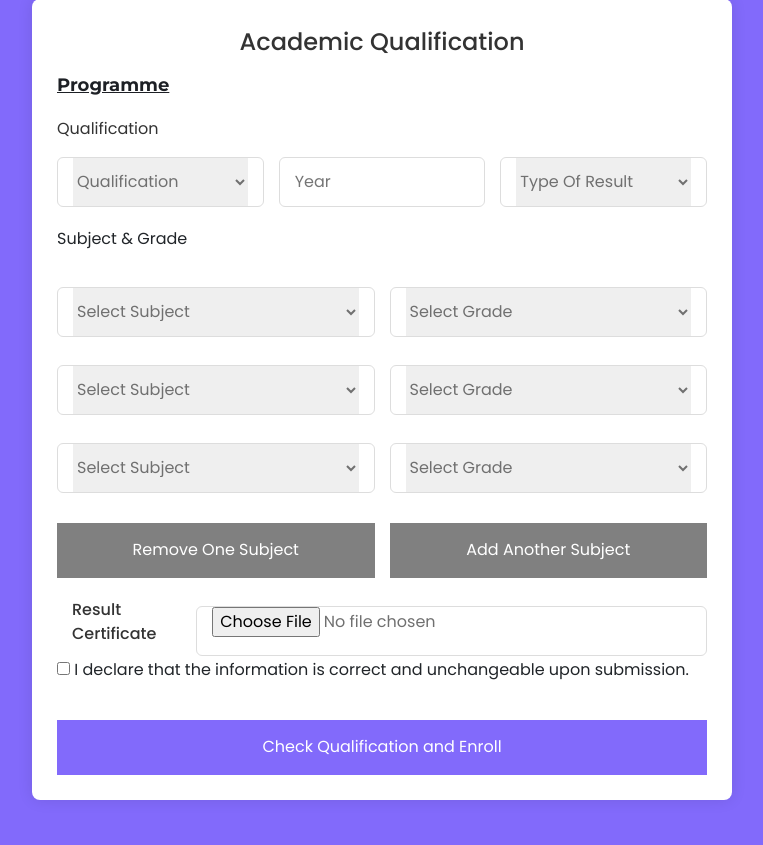
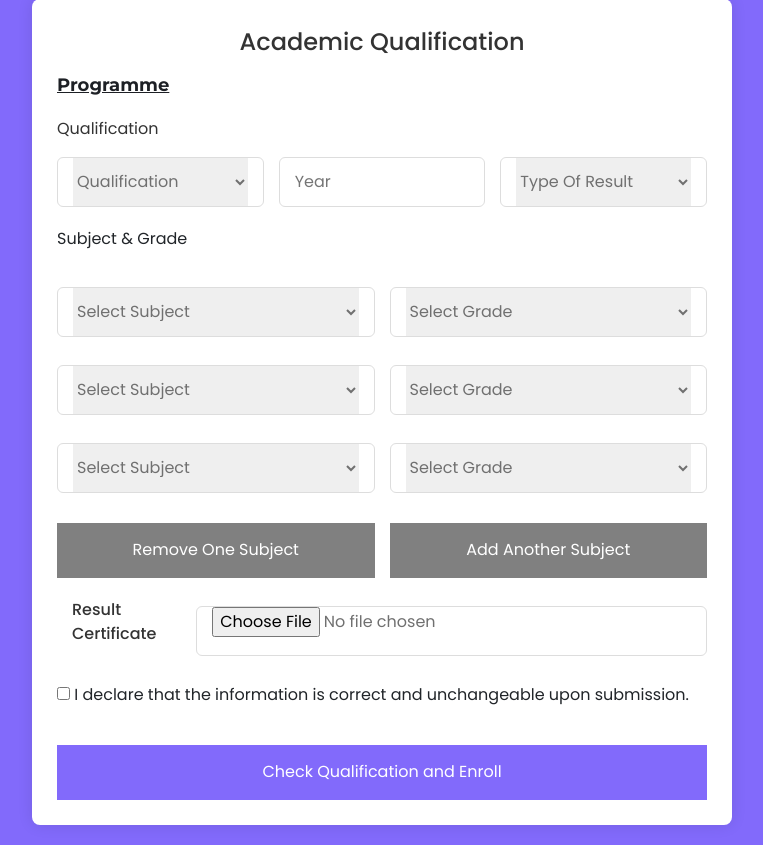
Before and after one commit to N0nEscapeSh3d0w/focs, a Flask app: page /enroll in a window 1280 px wide. Shown: the part 1110-1955 px from the top of the page, without its empty margins (258-1021 px from the left). Before the commit the page ends 1910 px from the top, so only its background shows below. Run offline with Flask 3, Linux system fonts and the light colour scheme; data that the repository does not hold is empty; some libraries are stand-ins or nearby versions.

Commit message:
Update enroll.html

```diff
--- a/templates/enroll.html
+++ b/templates/enroll.html
@@ -221,7 +221,7 @@
                       <input type="file" id="resultCert" name="resultCert">
                   </div>
 
-                <div class="acknowledgment">
+                <div class="acknowledgment" style="padding-top:25px;">
                       <input type="checkbox" id="acknowledge" name="acknowledge" required>
                       <label for="acknowledge">I declare that the information is correct and unchangeable upon submission.</label>
 
```
